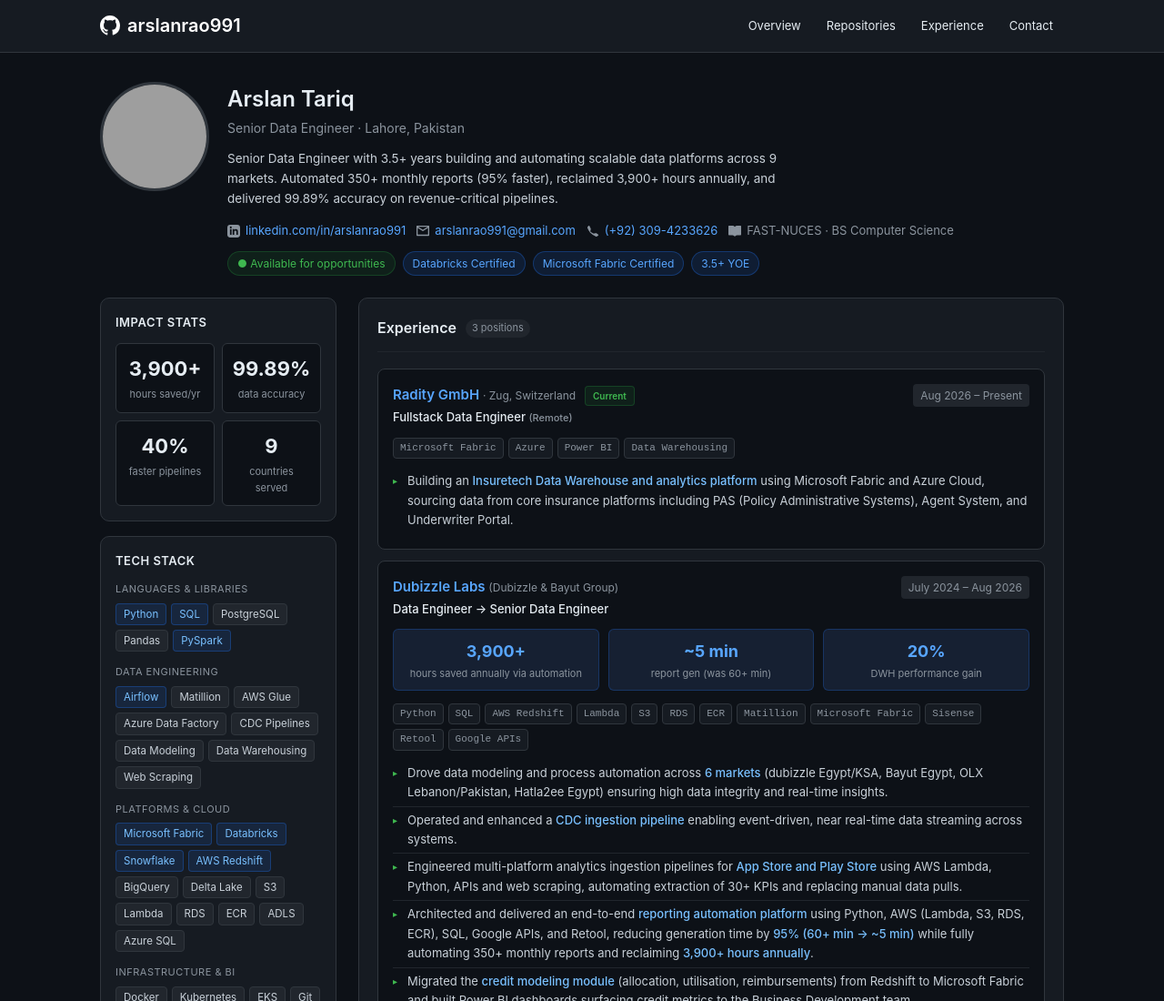
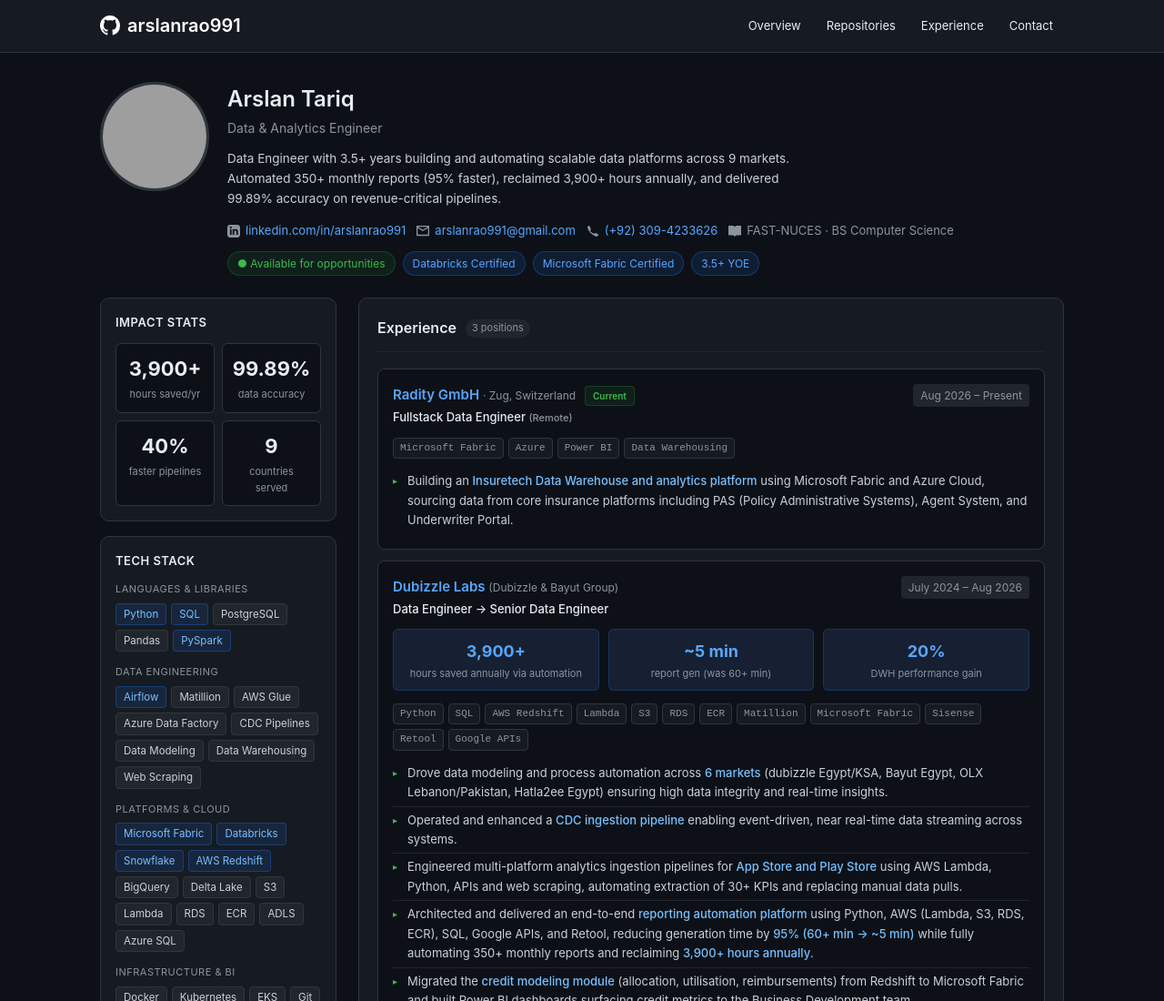
Before and after one commit to arslanrao991/arslanrao991.github.io, a plain HTML site: page index.html in a window 1280 px wide. Shown: the top 1100 px of the page at 91% size. Drawn offline with Linux system fonts and the light colour scheme; grey boxes are pictures that could not be loaded.

Commit message:
Update index.html

```diff
--- a/index.html
+++ b/index.html
@@ -179,8 +179,8 @@ nav{background:#161b22;border-bottom:1px solid #30363d;padding:12px 0;position:s
     <img class="avatar" src="https://media.licdn.com/dms/image/v2/D4D03AQHMOTbJ6_1HlA/profile-displayphoto-crop_800_800/B4DZ6cOpZ6IYAI-/0/1780737549121?e=1795046400&v=beta&t=kbGxFjsiV3Tl4rYWCcGtLbMstkWfDTZ3Uhh2A3kzZIs" alt="Arslan Tariq"/>
     <div class="hero-info">
       <h1>Arslan Tariq</h1>
-      <div class="title">Senior Data Engineer · Lahore, Pakistan</div>
-      <p class="hero-bio">Senior Data Engineer with 3.5+ years building and automating scalable data platforms across 9 markets. Automated 350+ monthly reports (95% faster), reclaimed 3,900+ hours annually, and delivered 99.89% accuracy on revenue-critical pipelines.</p>
+      <div class="title">Data & Analytics Engineer</div>
+      <p class="hero-bio">Data Engineer with 3.5+ years building and automating scalable data platforms across 9 markets. Automated 350+ monthly reports (95% faster), reclaimed 3,900+ hours annually, and delivered 99.89% accuracy on revenue-critical pipelines.</p>
       <div class="hero-meta">
         <span class="meta-item">
           <svg width="14" height="14" viewBox="0 0 24 24" fill="#8b949e"><path d="M19 0h-14c-2.761 0-5 2.239-5 5v14c0 2.761 2.239 5 5 5h14c2.762 0 5-2.239 5-5v-14c0-2.761-2.238-5-5-5zm-11 19h-3v-11h3v11zm-1.5-12.268c-.966 0-1.75-.79-1.75-1.764s.784-1.764 1.75-1.764 1.75.79 1.75 1.764-.783 1.764-1.75 1.764zm13.5 12.268h-3v-5.604c0-3.368-4-3.113-4 0v5.604h-3v-11h3v1.765c1.396-2.586 7-2.777 7 2.476v6.759z"/></svg>
```
